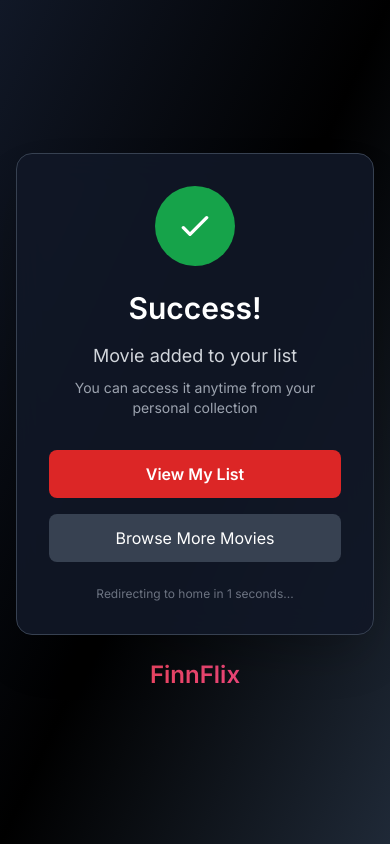
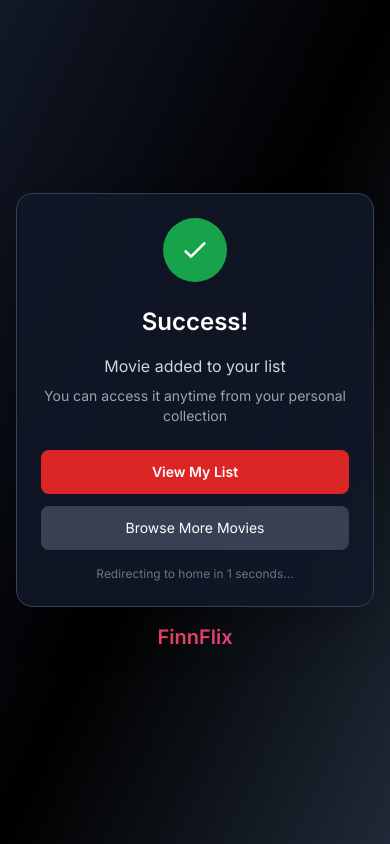
Before and after one commit to Arefin090/SwinFlix, a Vue app: page /confirmation in a window 390 px wide. Shown: the top 844 px of the page. Built offline with nearby package versions, Linux system fonts and the light colour scheme; no server answers.

Commit message:
feat: improve confirmation page mobile layout

```diff
--- a/src/components/BookingConfirmation.vue
+++ b/src/components/BookingConfirmation.vue
@@ -1,15 +1,15 @@
 <template>
-  <div class="min-h-screen bg-black flex items-center justify-center px-4">
+  <div class="min-h-screen bg-black flex items-center justify-center px-4 py-8">
     <!-- Background Gradient -->
     <div class="absolute inset-0 bg-gradient-to-br from-gray-900 via-black to-gray-800"></div>
 
     <!-- Success Card -->
     <div class="relative z-10 max-w-md w-full">
-      <div class="bg-gray-900/90 backdrop-blur-lg border border-gray-700 rounded-2xl p-8 shadow-2xl text-center">
+      <div class="bg-gray-900/90 backdrop-blur-lg border border-gray-700 rounded-2xl p-6 md:p-8 shadow-2xl text-center">
         <!-- Success Icon -->
         <div class="relative mb-6">
-          <div class="w-20 h-20 bg-green-600 rounded-full flex items-center justify-center mx-auto mb-4">
-            <svg class="w-10 h-10 text-white" fill="none" stroke="currentColor" viewBox="0 0 24 24">
+          <div class="w-16 h-16 md:w-20 md:h-20 bg-green-600 rounded-full flex items-center justify-center mx-auto mb-4">
+            <svg class="w-8 h-8 md:w-10 md:h-10 text-white" fill="none" stroke="currentColor" viewBox="0 0 24 24">
               <path stroke-linecap="round" stroke-linejoin="round" stroke-width="2" d="M5 13l4 4L19 7"></path>
             </svg>
           </div>
@@ -18,37 +18,37 @@
         </div>
 
         <!-- Title -->
-        <h1 class="text-3xl font-bold text-white mb-4">
+        <h1 class="text-2xl md:text-3xl font-bold text-white mb-4">
           Success!
         </h1>
 
         <!-- Message -->
-        <p class="text-gray-300 text-lg mb-2">
+        <p class="text-gray-300 text-base md:text-lg mb-2">
           Movie added to your list
         </p>
-        <p class="text-gray-400 text-sm mb-8">
+        <p class="text-gray-400 text-sm mb-6 md:mb-8">
           You can access it anytime from your personal collection
         </p>
 
         <!-- Action Buttons -->
-        <div class="space-y-4">
+        <div class="space-y-3 md:space-y-4">
           <router-link
             to="/booking-history"
-            class="w-full bg-red-600 hover:bg-red-700 text-white font-semibold py-3 px-6 rounded-lg transition-all duration-200 transform hover:scale-105 block"
+            class="w-full bg-red-600 hover:bg-red-700 text-white font-semibold py-3 px-4 md:px-6 rounded-lg transition-all duration-200 transform hover:scale-105 block text-sm md:text-base touch-manipulation"
           >
             View My List
           </router-link>
 
           <router-link
             to="/"
-            class="w-full bg-gray-700 hover:bg-gray-600 text-white font-medium py-3 px-6 rounded-lg transition-all duration-200 block"
+            class="w-full bg-gray-700 hover:bg-gray-600 text-white font-medium py-3 px-4 md:px-6 rounded-lg transition-all duration-200 block text-sm md:text-base touch-manipulation"
           >
             Browse More Movies
           </router-link>
         </div>
 
         <!-- Auto redirect info -->
-        <div class="mt-6 text-center">
+        <div class="mt-4 md:mt-6 text-center">
           <p class="text-gray-500 text-xs">
             Redirecting to home in {{ countdown }} seconds...
           </p>
@@ -56,8 +56,8 @@
       </div>
 
       <!-- FinnFlix Logo -->
-      <div class="text-center mt-6">
-        <h2 class="text-2xl font-bold bg-gradient-to-r from-red-500 to-pink-500 bg-clip-text text-transparent">
+      <div class="text-center mt-4 md:mt-6">
+        <h2 class="text-xl md:text-2xl font-bold bg-gradient-to-r from-red-500 to-pink-500 bg-clip-text text-transparent">
           FinnFlix
         </h2>
       </div>
```
